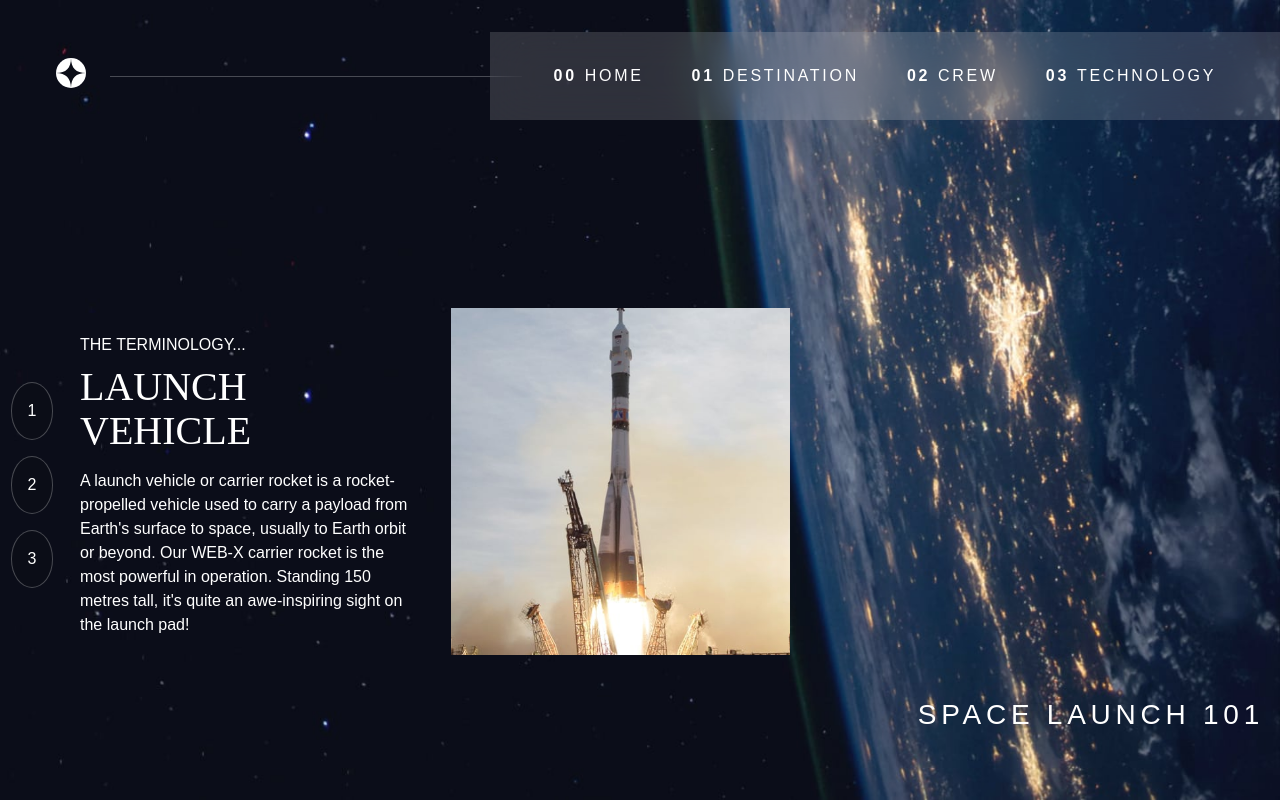
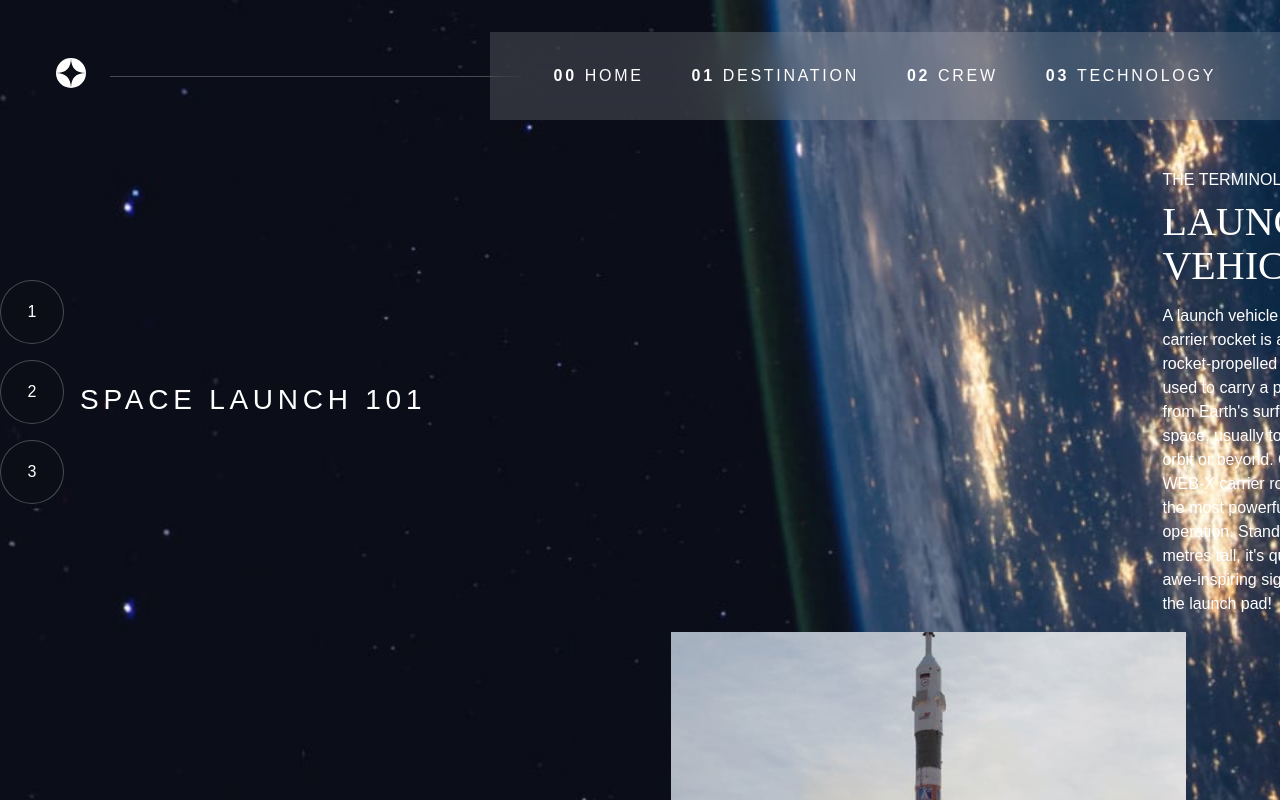
Before and after one commit to Dmnk28/space-tourism, a Next.js app in the folder next/: page /technology in a window 1280 px wide. Shown: the top 800 px of the page. Built offline with nearby package versions, Linux system fonts and the light colour scheme.

Commit message:
Added Layout for the Technology Page and optimized numbered-dots

```diff
--- a/next/styles/main.css
+++ b/next/styles/main.css
@@ -113,7 +113,7 @@ select {
   max-width: 80rem;
 }
 
-.sr-only {
+.sr-only, #main {
   position: absolute;
   width: 1px;
   height: 1px;
@@ -140,6 +140,7 @@ select {
   transform: translateY(0);
 }
 
+/* Eliminate main-span in flow */
 /* Colors */
 .bg-dark {
   background-color: #0B0D17;
@@ -463,7 +464,12 @@ select {
 
 .numbered-dots {
   display: flex;
-  flex-direction: column;
+  flex-direction: row;
+}
+@media (min-width: 45rem) {
+  .numbered-dots {
+    flex-direction: column;
+  }
 }
 .numbered-dots button {
   cursor: pointer;
@@ -474,6 +480,7 @@ select {
   background-color: #0B0D17;
   transition: border-color 400ms ease-in-out, background-color 500ms ease-in-out;
   border-radius: 50%;
+  min-width: 4rem;
   aspect-ratio: 1;
   padding: 1em;
   color: #FFFFFF;
@@ -485,6 +492,7 @@ select {
 .numbered-dots [aria-selected=true] {
   border-color: #FFFFFF;
   background-color: #FFFFFF;
+  color: #0B0D17;
 }
 
 .separation-line {
@@ -653,6 +661,44 @@ select {
   }
 }
 
+/* Technology Layout */
+.grid-container--tech {
+  grid-template-areas: "title" "image" "tabs";
+}
+.grid-container--tech .tech-image {
+  grid-area: image;
+}
+.grid-container--tech .tech-tabs {
+  grid-area: tabs;
+  width: 100%;
+  display: grid;
+  justify-items: center;
+  grid-template-areas: "dots" "text";
+}
+@media (min-width: 45rem) {
+  .grid-container--tech .tech-tabs {
+    justify-items: left;
+    grid-template-columns: 2fr 9fr;
+    grid-template-areas: "dots text";
+  }
+}
+.grid-container--tech .tech-tabs .numbered-dots {
+  grid-area: dots;
+}
+@media (min-width: 45rem) {
+  .grid-container--tech .tech-tabs .numbered-dots {
+    margin-right: 1rem;
+  }
+}
+.grid-container--tech .tech-tabs .tech-content {
+  grid-area: text;
+}
+@media (min-width: 45rem) {
+  .grid-container--tech {
+    grid-template-areas: ". title title ." ". tabs image .";
+  }
+}
+
 /* HOME-Layout */
 @media (min-width: 45rem) {
   .grid-container--home {
--- a/next/styles/main.scss
+++ b/next/styles/main.scss
@@ -145,8 +145,8 @@ select {
 
 
 /* Eliminate main-span in flow */
-main {
-  @extend sr-only;
+#main {
+  @extend .sr-only;
 }
 
 /* Colors */
@@ -484,7 +484,11 @@ main {
 
 .numbered-dots {
   display: flex;
-  flex-direction: column;
+  flex-direction: row;
+
+  @media (min-width: 45rem) {
+    flex-direction: column;
+  }
 
   button {
     cursor: pointer;
@@ -496,6 +500,7 @@ main {
     transition: border-color 400ms ease-in-out,
       background-color 500ms ease-in-out;
     border-radius: 50%;
+    min-width: 4rem;
     aspect-ratio: 1;
     padding: 1em;
     color: $clr-white;
@@ -509,6 +514,7 @@ main {
   [aria-selected="true"] {
     border-color: $clr-white;
     background-color: $clr-white;
+    color: $clr-dark;
   }
 }
 
@@ -680,7 +686,6 @@ main {
     position: relative;
     display: flex;
     align-items: flex-end;
-    // width: 60%;
     padding-inline: clamp(2%, 5rem, 10%);
     border-bottom: 1px solid rgba($clr-white, 0.25);
 
@@ -707,13 +712,62 @@ main {
 }
 
 
+/* Technology Layout */
+
+.grid-container--tech {
+  grid-template-areas:
+    "title"
+    "image"
+    "tabs";
+
+  .tech-image {
+    grid-area: image;
+  }
+
+  .tech-tabs {
+    grid-area: tabs;
+    width: 100%;
+    display: grid;
+    justify-items: center;
+    grid-template-areas:
+      "dots"
+      "text";
+
+
+    @media (min-width: 45rem) {
+      justify-items: left;
+      grid-template-columns: 2fr 9fr;
+      grid-template-areas:
+          "dots text";
+      }
+
+    .numbered-dots {
+      grid-area: dots;
+
+      @media (min-width: 45rem) {
+        margin-right: 1rem;
+      }
+    }
+
+    .tech-content {
+      grid-area: text;
+
+    }
+  }
+
+  @media (min-width: 45rem) {
+    grid-template-areas:
+      ". title title ."
+      ". tabs image .";
+  }
+}
+
 /* HOME-Layout */
 
 @media (min-width: 45rem) {
   .grid-container--home {
     padding-bottom: max(6rem, 15vh);
     align-items: end;
-
 
     *:first-child {
       grid-column: 2;
```
Also changed, not shown: 1 other file (tests, documents, lock files or other folders).
